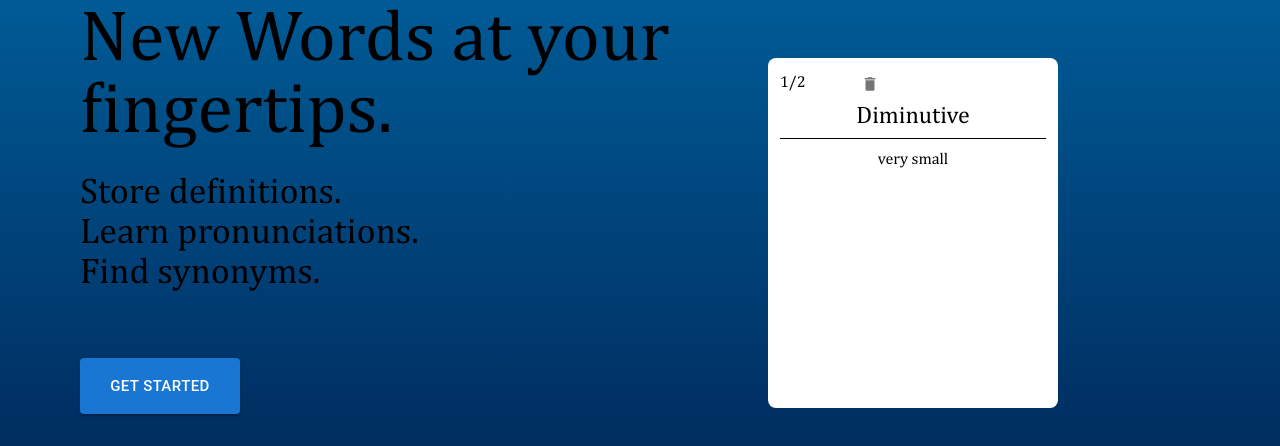
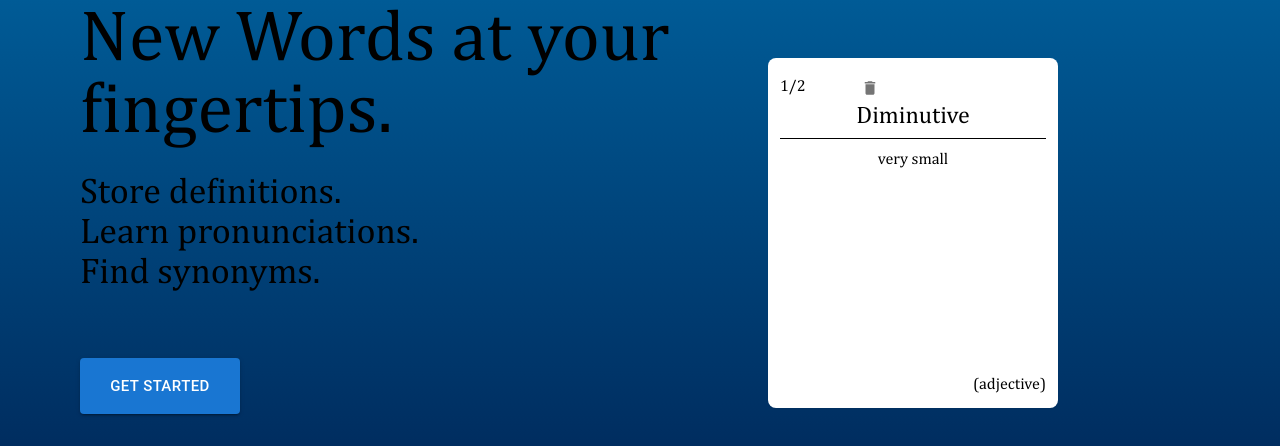
Before and after one commit to GGomez11/nextjs-word-front-end, a Next.js app: page / in a window 1280 px wide. Shown: the part 207-653 px from the top of the page. Built offline with nearby package versions, Linux system fonts and the light colour scheme; no server answers.

Commit message:
feature: add part of speech to card

```diff
--- a/src/app/components/wordCard.tsx
+++ b/src/app/components/wordCard.tsx
@@ -61,13 +61,14 @@ export default function WordCard({className = '', word}: WordCardProps) {
                     <>
                     {/* Header */}
                     <div>
-                        <span className="absolute zeroWidth:-left-2 xl:left-0 zeroWidth:top-2 xl:top-0">{currentIndex+1}/{word.results.length}</span>
+                        <span className="absolute zeroWidth:-left-2 xl:left-0 zeroWidth:top-2 xl:top-1">{currentIndex+1}/{word.results.length}</span>
                         <Tooltip title="Remove word">
-                        <IconButton onClick={handleDelete} size="small" className="absolute zeroWidth:-right-2 xl:right-0 zeroWidth:top-2 xl:top-0 flex">
+                        <IconButton onClick={handleDelete} size="small" className="absolute zeroWidth:-right-2 xl:right-0 zeroWidth:top-2 xl:top-1 flex">
                             <DeleteIcon fontSize="inherit"/>
                         </IconButton>
                         </Tooltip>
                         <h1 className="text-xl zeroWidth:text-base sm:text-xl md:text-2xl">{word.word}</h1>
+                        <span className="absolute bottom-0 right-0">({displayedDefinition.partOfSpeech})</span>
                     </div>
                     <hr className="my-2 border-t-1 border-black w-full hidden xl:block" />
                     {/* Body of card */}
```
